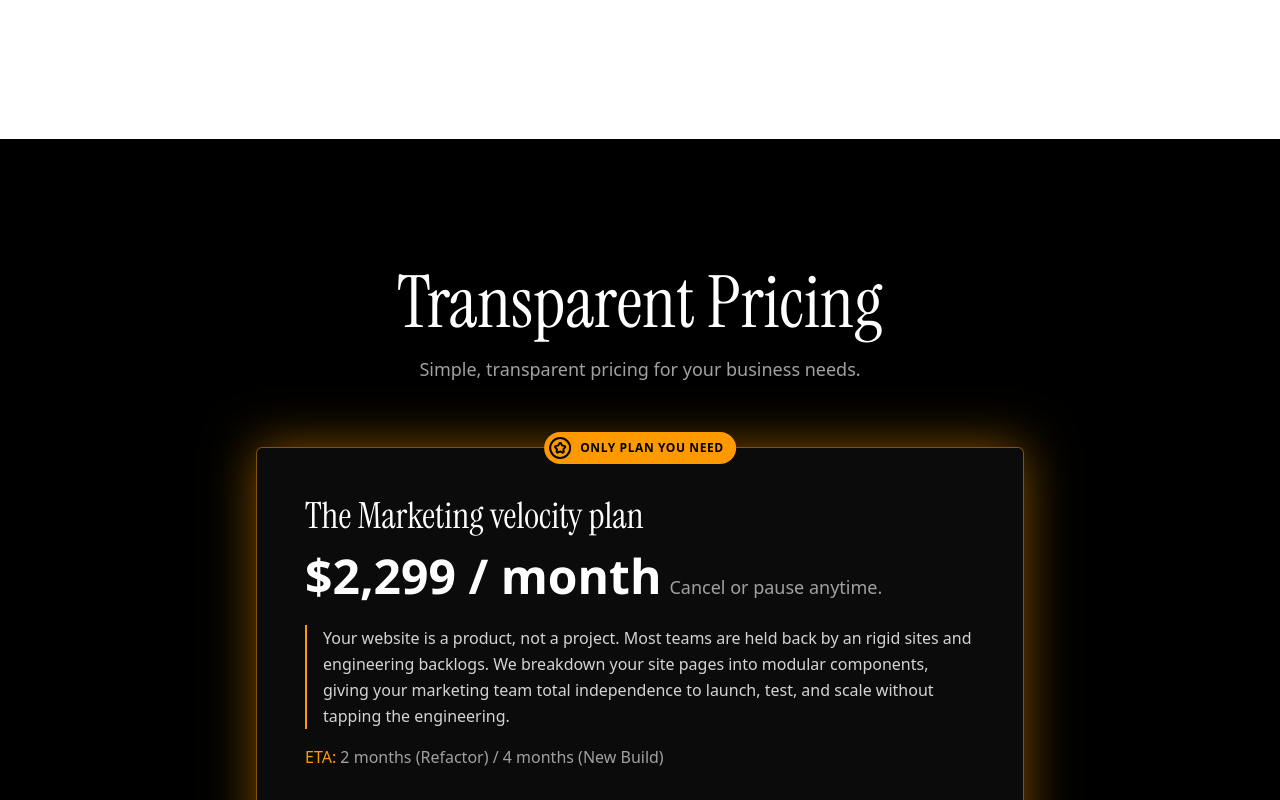
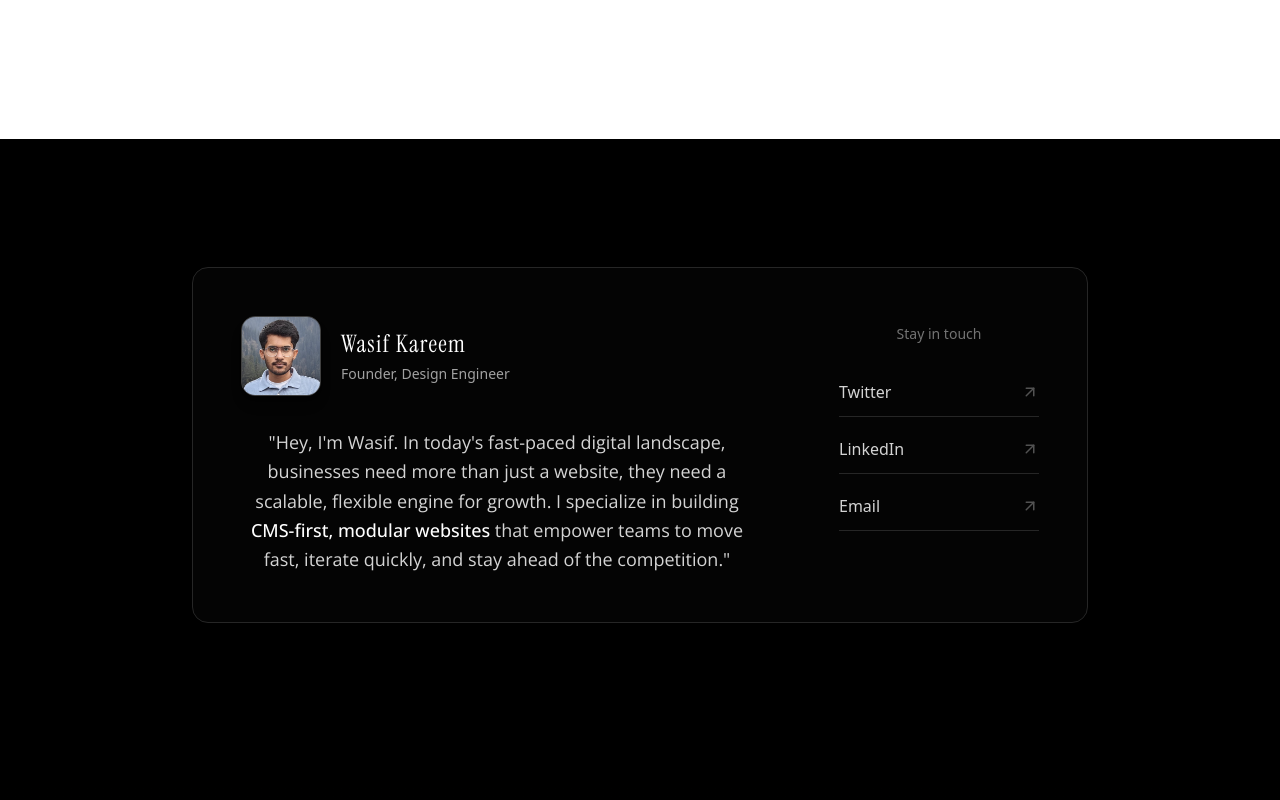
Before and after one commit to wasifkareem/agency-site, a React (Vite) app: page / in a window 1280 px wide. Shown: the part 5380-6180 px from the top of the page. Built offline with nearby package versions, Linux system fonts and the light colour scheme.

Commit message:
:fix:package rem

```diff
--- a/src/comp/package.jsx
+++ b/src/comp/package.jsx
@@ -57,9 +57,7 @@ const Package = () => {
                 <p className="text-neutral-300 text-base leading-relaxed mt-6 border-l-2 border-amber-500 pl-4 text-left">
                     {pkg.pitch}
                 </p>
-                <p className="text-neutral-400 text-sm md:text-base mt-4 font-medium">
-                  <span className="text-amber-500">ETA:</span> {pkg.eta}
-                </p>
+
               </div>
 
               <div className="mb-4">
--- a/src/pages/Home.jsx
+++ b/src/pages/Home.jsx
@@ -27,7 +27,7 @@ const Home = () => {
       <Results />
       <Project />
       <Process/>
-      <Package/>
+      {/* <Package/> */}
       <Founder />
     </div>
   );
```
